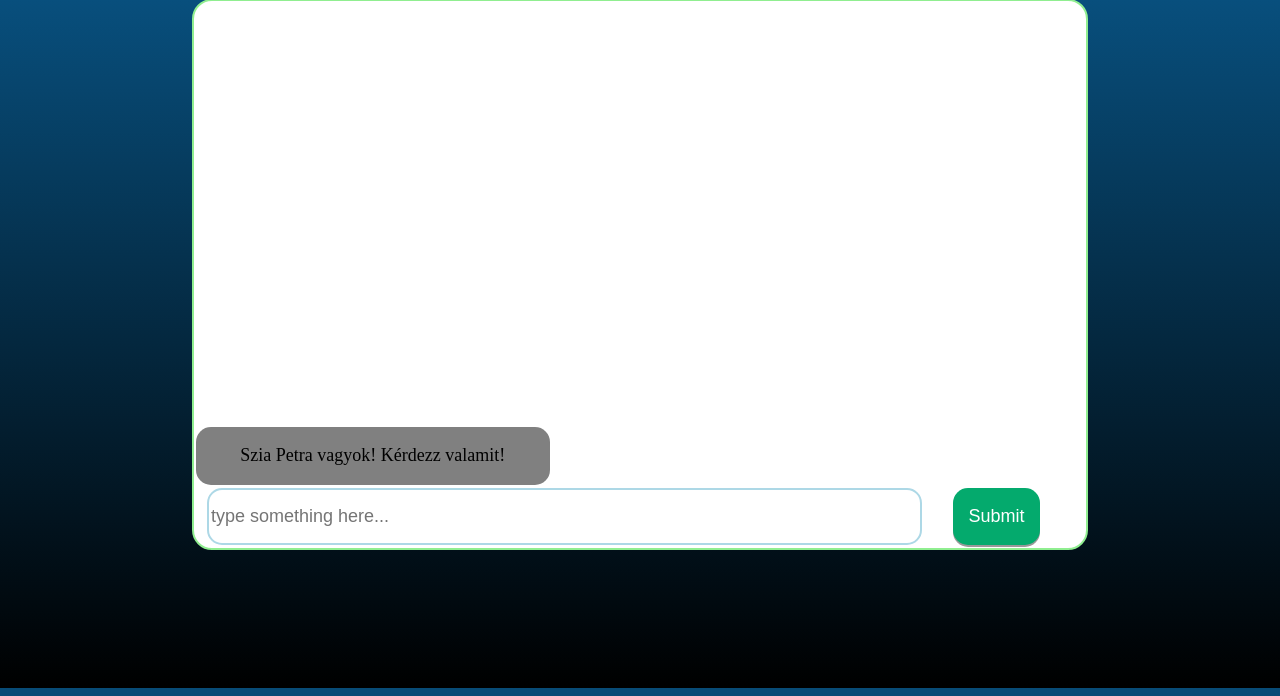
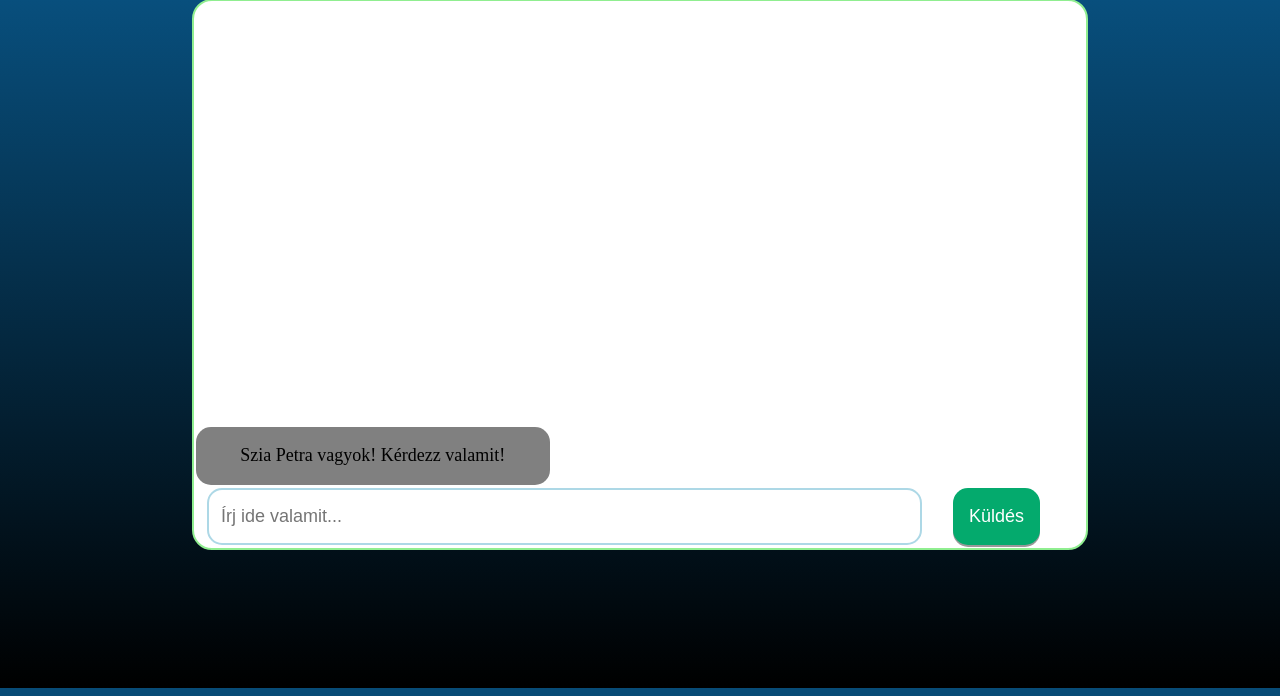
Before and after one commit to oneomo/StillInBeta-Chatbot-AI, a Django app: page / in a window 1280 px wide. Shown: the part 91-787 px from the top of the page. Run offline with Django 3.2, Linux system fonts and the light colour scheme.

Commit message:
Magyarosított gombok

```diff
--- a/mysite/templates/mysite/home.html
+++ b/mysite/templates/mysite/home.html
@@ -50,8 +50,8 @@
                     <td></td>
                 </tr>
                 <tr id = 'textBoxosSor'>
-                    <td colspan='3'><input type="text" id="text" placeholder="type something here..."></td>
-                    <td><button id="submitButton">Submit</button></td>
+                    <td colspan='3'><input type="text" id="text" placeholder="  Írj ide valamit..."></td>
+                    <td><button id="submitButton">Küldés</button></td>
                 </tr>
             </table>
 
```
Also changed, not shown: db.sqlite3.
